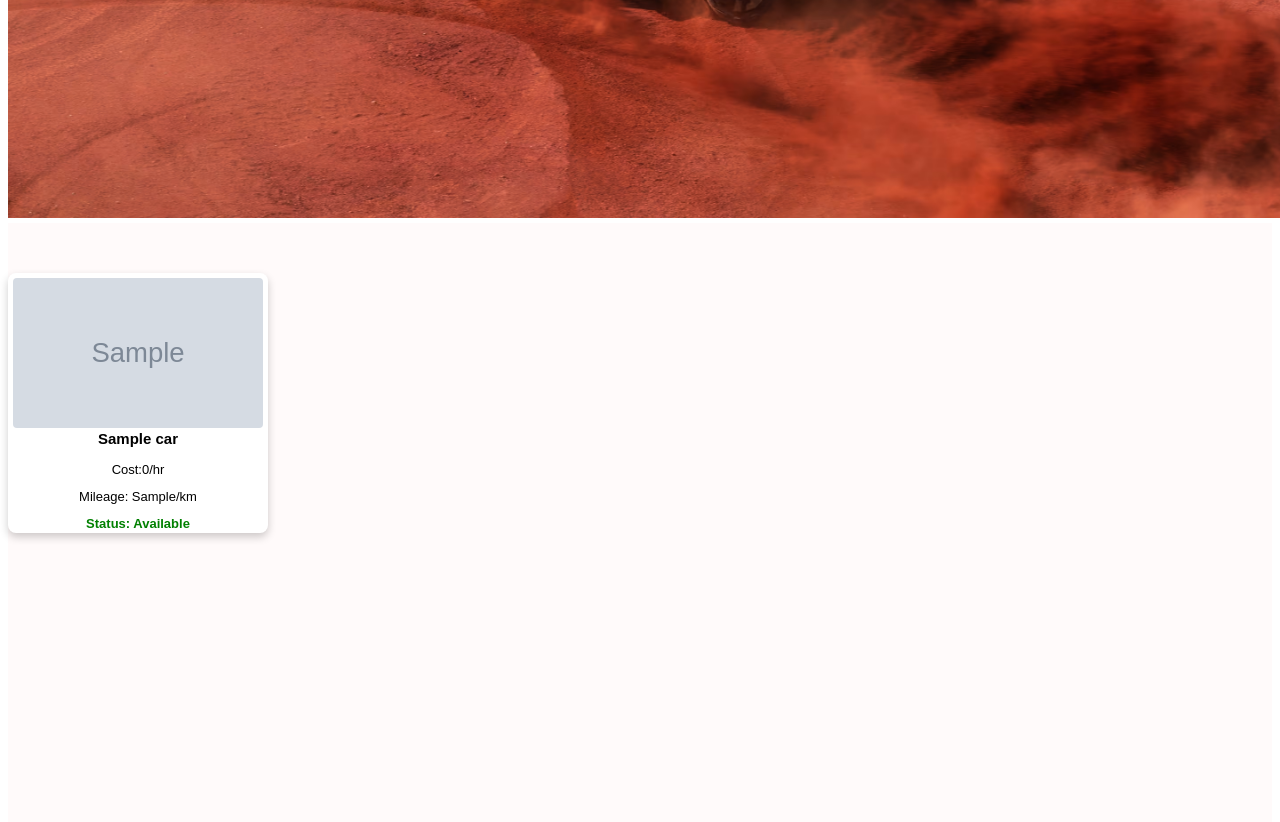
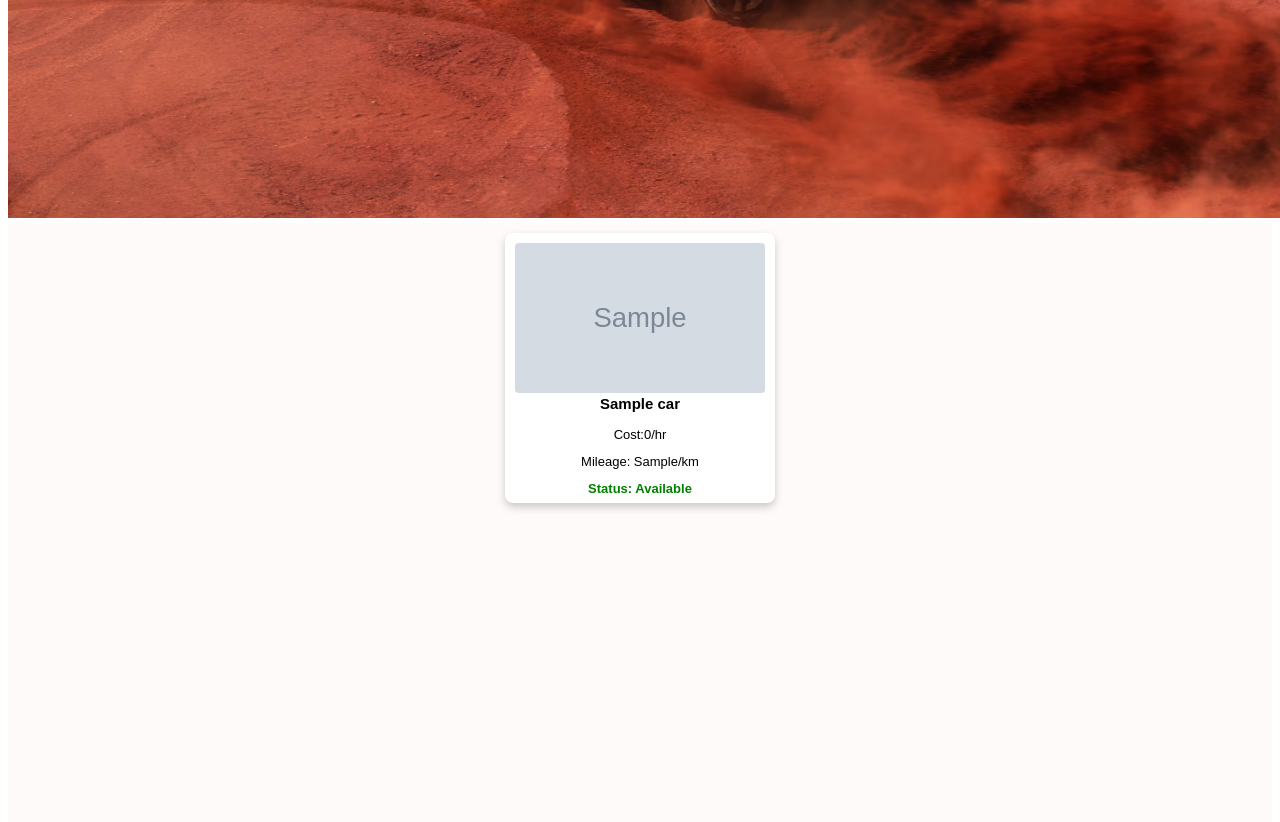
Before and after one commit to iamsushil08/Project, a PHP site: page / in a window 1280 px wide. Shown: the part 611-1433 px from the top of the page. Run offline with PHP 8.4, Linux system fonts and the light colour scheme; tables that the repository leaves empty or names only in its code hold one stand-in row (values such as "Sample post"); grey boxes marked "Sample" are stand-in pictures; some libraries are stand-ins or nearby versions.

Commit message:
changes by sandhya

```diff
--- a/frontend/index.css
+++ b/frontend/index.css
@@ -307,20 +307,21 @@ gap: 245px;
 
     display: flex;
     flex-wrap: wrap;
-    gap: 10px;
+    gap: 15px;
     align-items: center;
+    justify-content: center;
 
 }
 
 .car-item {
     height:250px;
-    margin-top:50px;
+    margin-top:10px;
     align-items: center;
     width: 250px;
     text-align: center;
     background-color: #fff;
     border-radius: 8px;
-    padding: 5px;
+    padding: 10px;
     box-shadow: 0px 4px 8px rgba(0, 0, 0, 0.2);
 }
 
--- a/frontend/index.php
+++ b/frontend/index.php
@@ -20,7 +20,7 @@
         </div>
         <div id="menuBar">
             <a id="home" href="./index.php">Home</a>
-            <a id="about" href="#blogs">About</a>
+            <a id="about" href="#page2">About</a>
             <a id="contact" href="#contactSection">Contact Us</a>
             <a id="blog" href="#faqSection">FAQs</a>
             <a id="search" href="./backend/search.php">Search</a>
```
Also changed, not shown: frontend/backend/carimages/1731204197_creta.jpg (added), frontend/backend/carimages/1731204288_creta.jpg (added), frontend/backend/carimages/1731204554_rangerover.jpg (added), frontend/backend/carimages/1731205347_rangeroverred.jpg (added), frontend/backend/carimages/1731207268_rangerovergrey.jpeg (added).
